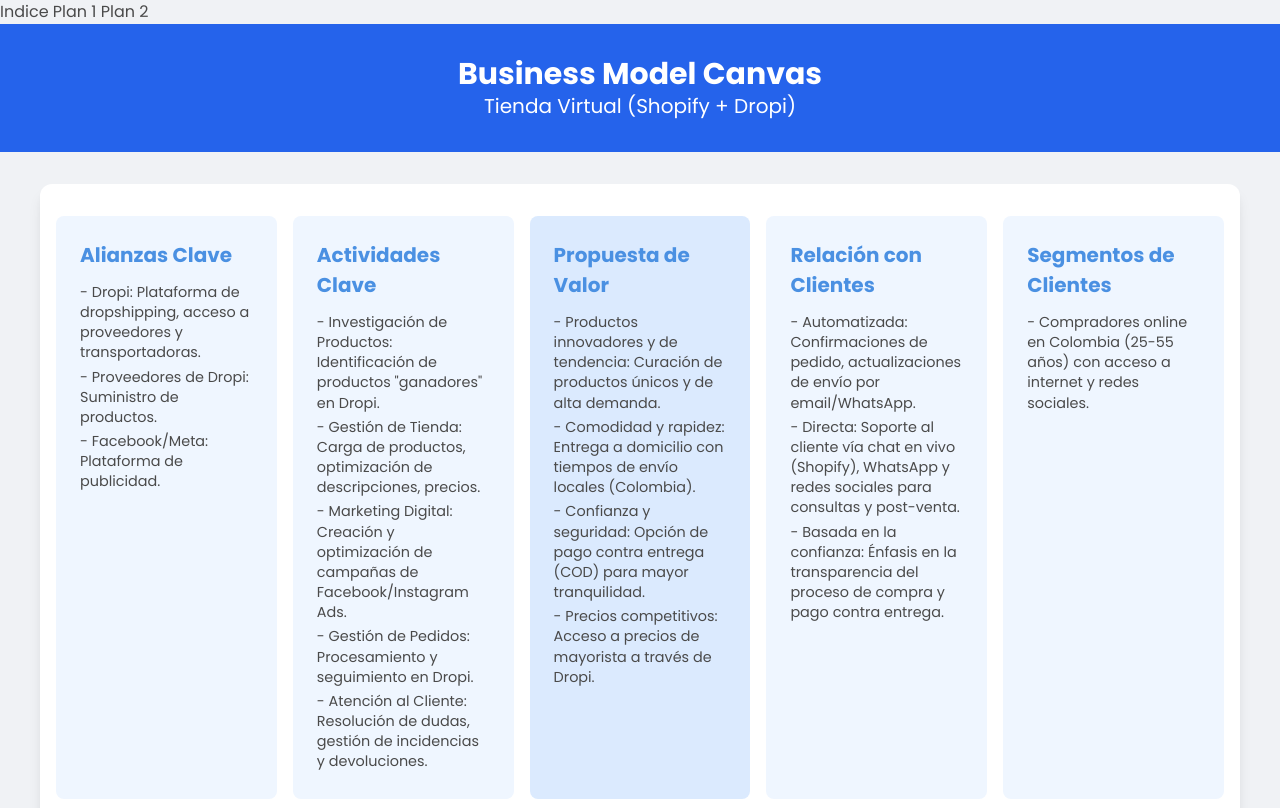
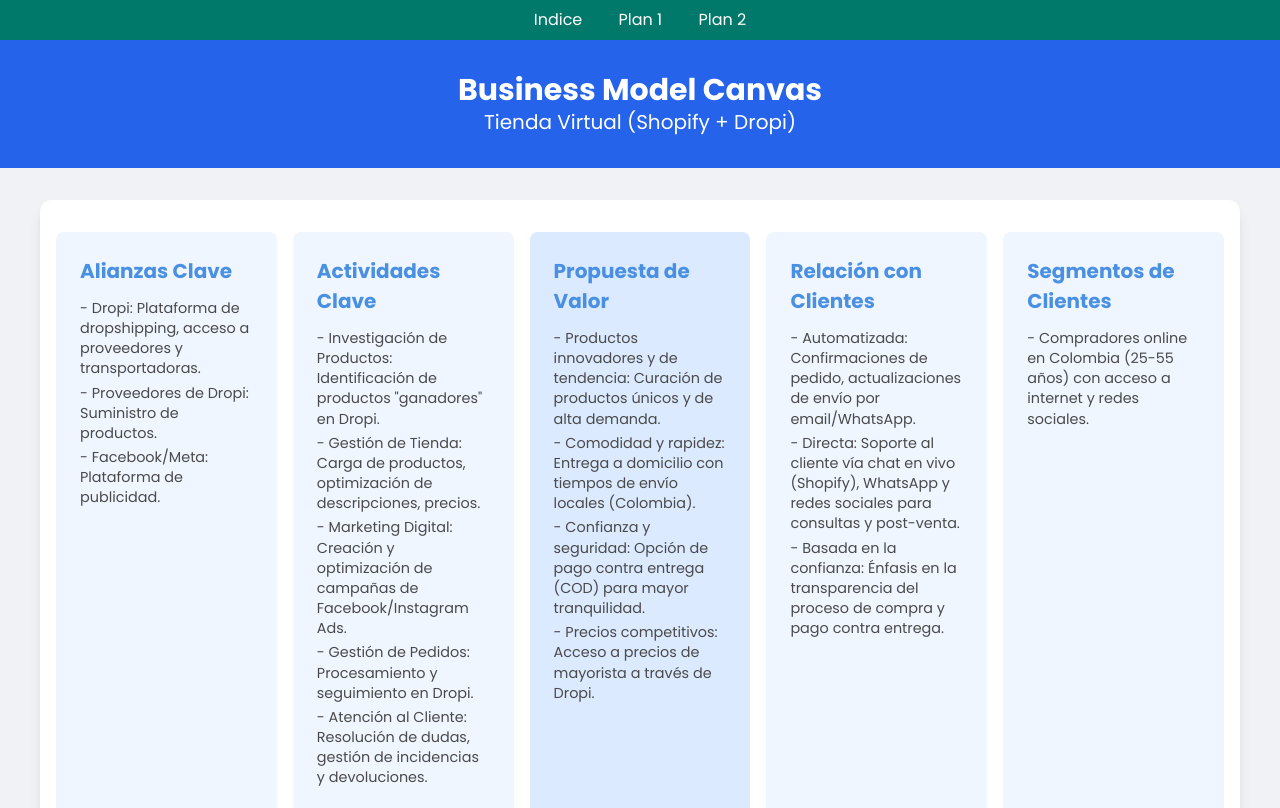
Before and after one commit to GandresR11/negocios, a plain HTML site: page negocio1.html in a window 1280 px wide. Shown: the top 808 px of the page. Drawn offline with nearby package versions, Linux system fonts and the light colour scheme.

Commit message:
Update negocio1.html

```diff
--- a/negocio1.html
+++ b/negocio1.html
@@ -14,6 +14,17 @@
             background-color: #F0F2F5; /* Light Gray */
             color: #4A4A4A; /* Dark Gray */
         }
+    nav {
+      background: #00796b;
+      padding: 0.5rem;
+      text-align: center;
+    }
+    nav a {
+      color: white;
+      margin: 0 1rem;
+      text-decoration: none;
+    }
+
         .canvas-container {
             display: grid;
             grid-template-columns: repeat(5, 1fr);
```
